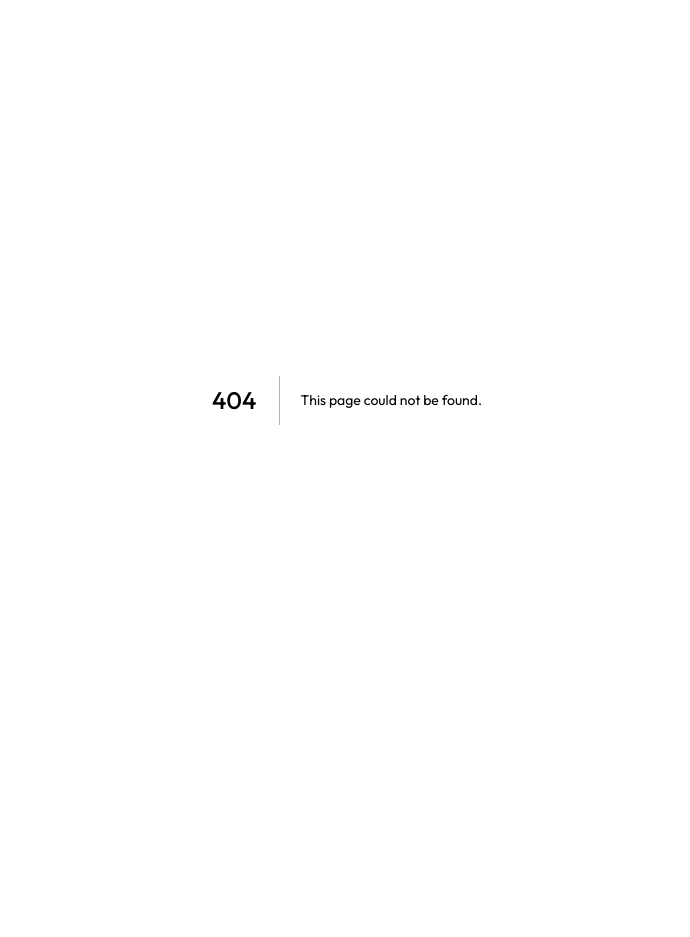
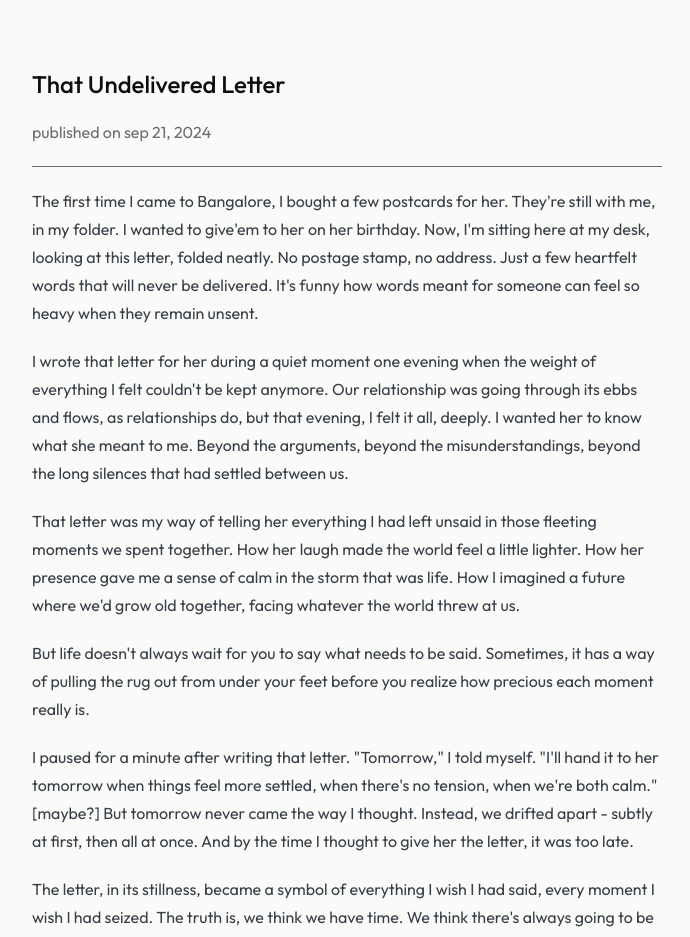
Before and after one commit to priyanshuratnakar/ratnakar.xyz, a Next.js app: page /blogs/that-undelivered-letter in a window 1280 px wide. Before the commit this address had no page. Shown: the top 937 px of the page, without its empty margins (293-983 px from the left). Before the commit the page ends 800 px from the top, so only its background shows below. Built offline with nearby package versions, Linux system fonts and the light colour scheme.

Commit message:
new writeup added

```diff
--- /dev/null
+++ b/pages/blogs/that-undelivered-letter.tsx
@@ -0,0 +1,96 @@
+import { Flex, Text, Divider, Image } from "@chakra-ui/react";
+import { motion } from "framer-motion";
+import SignUpFormReact from "../newsletter";
+export default function Home() {
+  return (
+    <Flex
+      flexDir={"column"}
+      minH={"100vh"}
+      w={"100%"}
+      bg={"#FAFAF8"}
+      align={"center"}
+      cursor={"default"}
+      color={"#2E353F"}
+      fontFamily={"Outfit, Roboto Mono"}
+    >
+      <motion.div
+        initial={{ y: "0%", opacity: "0" }}
+        animate={{ y: "0", opacity: "100%" }}
+        transition={{ delay: 0.15 }}
+      >
+        <Flex
+          mt={"70px"}
+          mb={"70px"}
+          w={["300px", "300px", "630px"]}
+          gap={"45px"}
+          flexDir={"column"}
+        >
+          <Flex flexDir={"column"} gap={"30px"}>
+            <Flex
+              flexDir={"column"}
+              gap={"20px"}
+              fontSize={["14px", "14px", "16px"]}
+              lineHeight={"28px"}
+              fontWeight={"normal"}
+              opacity={"95%"}
+            >
+              <Text
+              color={"black"}
+              fontSize={["21px", "21px", "24px"]}
+              lineHeight={"28px"}
+              fontWeight={"500"}
+              opacity={"100%"}>
+                That Undelivered Letter
+              </Text>
+              <Text opacity={"75%"}>
+                published on sep 21, 2024
+              </Text>
+              <Divider borderColor={"black"} />
+              <Text>
+                The first time I came to Bangalore, I bought a few postcards for her. They&apos;re still with me, in my folder. I wanted to give&apos;em to her on her birthday. Now, I&apos;m sitting here at my desk, looking at this letter, folded neatly. No postage stamp, no address. Just a few heartfelt words that will never be delivered. It's funny how words meant for someone can feel so heavy when they remain unsent.
+              </Text>
+              <Text>
+                I wrote that letter for her during a quiet moment one evening when the weight of everything I felt couldn&apos;t be kept anymore. Our relationship was going through its ebbs and flows, as relationships do, but that evening, I felt it all, deeply. I wanted her to know what she meant to me. Beyond the arguments, beyond the misunderstandings, beyond the long silences that had settled between us.
+              </Text>
+              <Text>
+                That letter was my way of telling her everything I had left unsaid in those fleeting moments we spent together. How her laugh made the world feel a little lighter. How her presence gave me a sense of calm in the storm that was life. How I imagined a future where we&apos;d grow old together, facing whatever the world threw at us.
+              </Text>
+              <Text>
+                But life doesn&apos;t always wait for you to say what needs to be said. Sometimes, it has a way of pulling the rug out from under your feet before you realize how precious each moment really is.
+              </Text>
+              <Text>
+                I paused for a minute after writing that letter. &quot;Tomorrow,&quot; I told myself. &quot;I&apos;ll hand it to her tomorrow when things feel more settled, when there&apos;s no tension, when we&apos;re both calm.&quot; [maybe?] But tomorrow never came the way I thought. Instead, we drifted apart - subtly at first, then all at once. And by the time I thought to give her the letter, it was too late.
+              </Text>
+              <Text>
+                The letter, in its stillness, became a symbol of everything I wish I had said, every moment I wish I had seized. The truth is, we think we have time. We think there&apos;s always going to be another conversation, another chance to mend what&apos;s broken. But life has its own timeline, and it doesn&apos;t always wait for us to catch up.
+              </Text>
+              <Text>
+                That&apos;s the cruel beauty of it all, isn&apos;t it? We take people for granted because we believe they&apos;ll always be there. Until they aren&apos;t. And then, we&apos;re left holding onto pieces of them— memories, unsent letters, things we&apos;ll never get the chance to say
+              </Text>
+              <Text>
+                If there&apos;s one thing I&apos;ve learned through this, it&apos;s &quot;Carpe Diem&quot; - seize the day. We need to stop waiting for the perfect moment to express how we feel. Perfection never comes. There&apos;s no ideal conversation, no perfect timing, no faultless apologies or confessions. What we have is now. And in the now, we have the power to say what needs to be said, to show love, to express gratitude, to be vulnerable. Because in the end, it&apos;s not the words we never said that haunt us—it&apos;s the opportunities we didn&apos;t take, the moments we let slip by.
+              </Text>
+              <Text>
+                Seize the day. Because you never really know when it&apos;s your last chance to tell someone how much they mean to you. And if you&apos;re lucky enough to have that moment, don't let it slip away.
+              </Text>
+            <Text>
+                That letter I wrote? It&apos;ll remain undelivered. I&apos;ll never know how she would have reacted, what it might have changed. But that&apos;s okay. What matters now is that it taught me something I wish I&apos;d learned earlier: when you love, when you care, when things matter, don&apos;t hold back. Don&apos;t let the fear of vulnerability or the illusion of time stop you from living fully in the present.
+            </Text>
+            <Flex flexDir={"column"} gap={"30px"}>
+                <Image
+                src={"../blogs/letter.png"}
+                borderRadius={"7px"}
+                objectFit={"cover"}
+                alt="that undelivered letter"
+               />
+              </Flex>
+            </Flex>
+            <Divider borderColor={"black"} />
+            <Text>subscribe to get my write-ups, curated reading lists, book gems, resources, and more.</Text>
+            <SignUpFormReact></SignUpFormReact>
+          </Flex>
+        </Flex>
+      </motion.div>
+    </Flex>
+  );
+}
```
Also changed, not shown: pages/index.tsx (+11 -11 lines), 1 other file (tests, documents, lock files or other folders).
